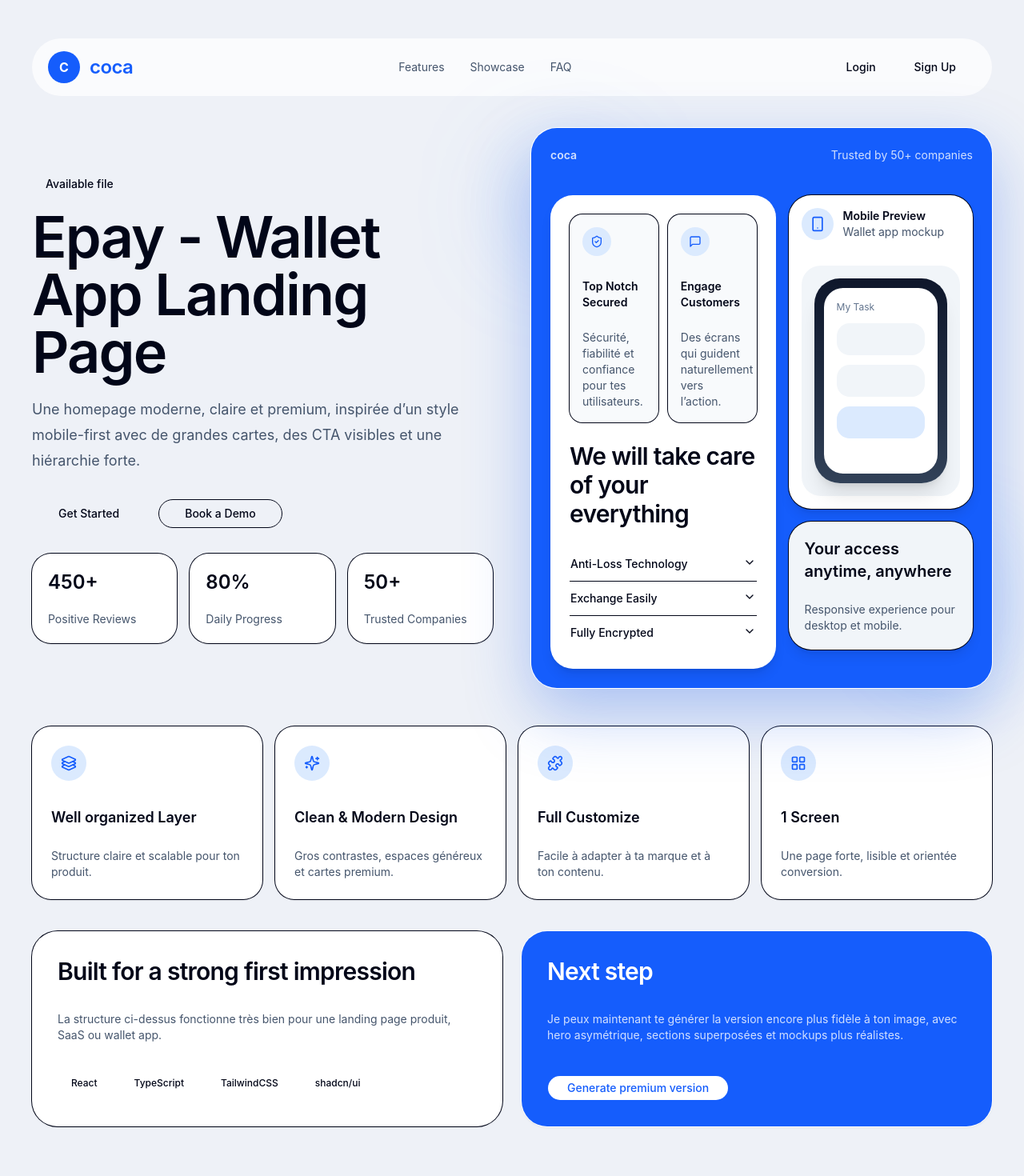
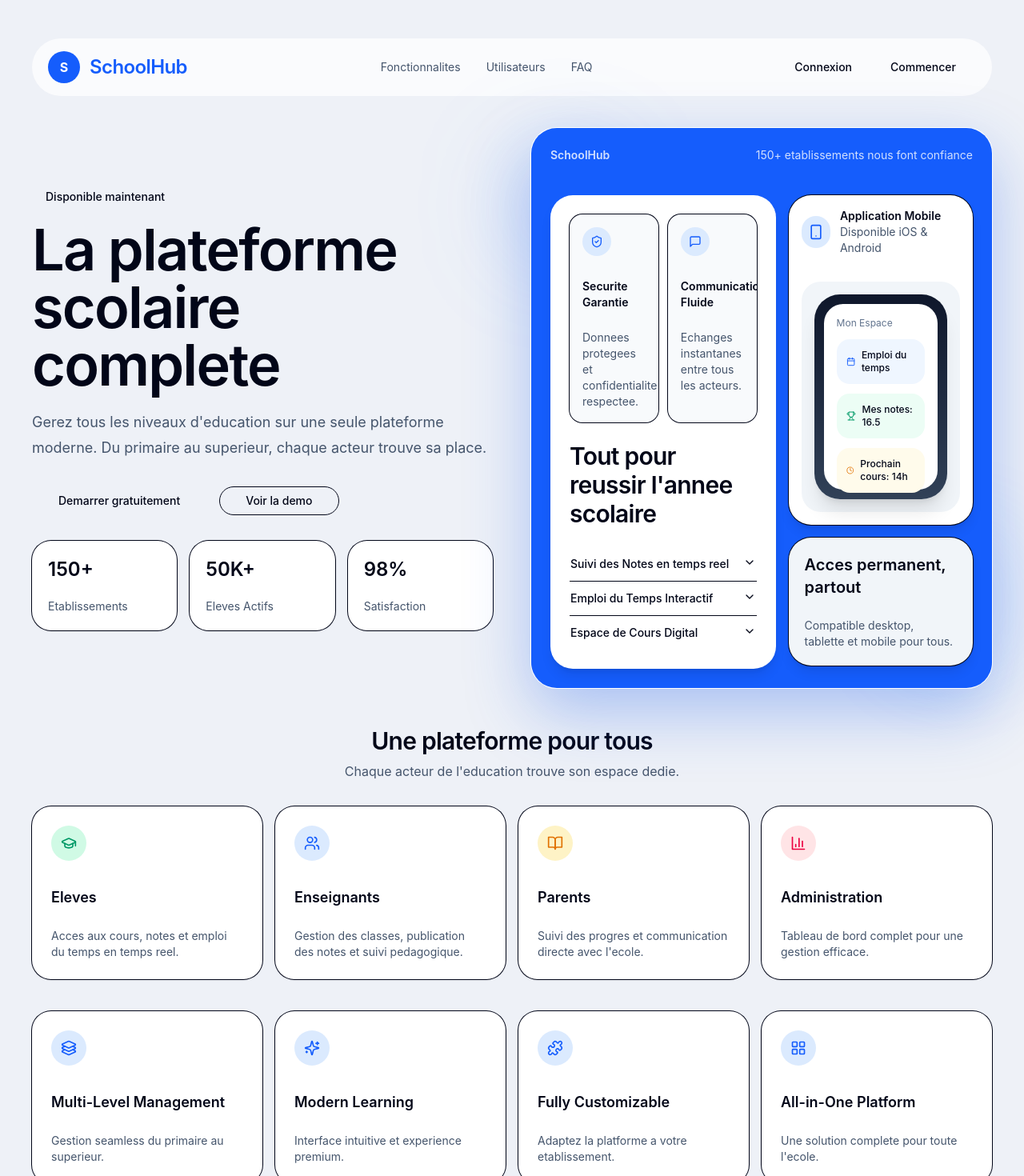
Before and after one commit to rudney5000/school-management, a React (Vite) app in the folder frontend/: page / in a window 1280 px wide. Shown: the top 1470 px of the page at 80% size. Built offline with nearby package versions, Linux system fonts and the light colour scheme.

Commit message:
feat: add HomePage

```diff
--- a/frontend/src/pages/home/HomePage.tsx
+++ b/frontend/src/pages/home/HomePage.tsx
@@ -1,49 +1,79 @@
-import { Button } from "@shared/ui/button";
-import { Badge } from "@shared/ui/badge";
-import {Card} from "@shared/ui/card";
+
 import {
-    Accordion,
-    AccordionContent,
-    AccordionItem,
-    AccordionTrigger
-} from "@shared/ui/accordion";
-import {
+    GraduationCap,
+    Users,
+    BookOpen,
+    Calendar,
+    ShieldCheck,
+    BarChart3,
+    MessageSquare,
+    Trophy,
+    Clock,
+    Sparkles,
     LayoutGrid,
     Layers3,
-    MessageSquare,
     Puzzle,
-    ShieldCheck,
     Smartphone,
-    Sparkles,
 } from "lucide-react";
+import {Button} from "@shared/ui/button.tsx";
+import {Badge} from "@shared/ui/badge.tsx";
+import {Card} from "@shared/ui/card.tsx";
+import {Accordion, AccordionContent, AccordionItem, AccordionTrigger} from "@shared/ui/accordion.tsx";
 
 const features = [
     {
         icon: <Layers3 className="h-5 w-5" />,
-        title: "Well organized Layer",
-        desc: "Structure claire et scalable pour ton produit.",
+        title: "Multi-Level Management",
+        desc: "Gestion seamless du primaire au superieur.",
     },
     {
         icon: <Sparkles className="h-5 w-5" />,
-        title: "Clean & Modern Design",
-        desc: "Gros contrastes, espaces généreux et cartes premium.",
+        title: "Modern Learning",
+        desc: "Interface intuitive et experience premium.",
     },
     {
         icon: <Puzzle className="h-5 w-5" />,
-        title: "Full Customize",
-        desc: "Facile à adapter à ta marque et à ton contenu.",
+        title: "Fully Customizable",
+        desc: "Adaptez la platforme a votre etablissement.",
     },
     {
         icon: <LayoutGrid className="h-5 w-5" />,
-        title: "1 Screen",
-        desc: "Une page forte, lisible et orientée conversion.",
+        title: "All-in-One Platform",
+        desc: "Une solution complete pour toute l'ecole.",
     },
 ];
 
 const stats = [
-    { value: "450+", label: "Positive Reviews" },
-    { value: "80%", label: "Daily Progress" },
-    { value: "50+", label: "Trusted Companies" },
+    { value: "150+", label: "Etablissements" },
+    { value: "50K+", label: "Eleves Actifs" },
+    { value: "98%", label: "Satisfaction" },
+];
+
+const userTypes = [
+    {
+        icon: <GraduationCap className="h-5 w-5" />,
+        title: "Eleves",
+        desc: "Acces aux cours, notes et emploi du temps en temps reel.",
+        color: "bg-emerald-100 text-emerald-600",
+    },
+    {
+        icon: <Users className="h-5 w-5" />,
+        title: "Enseignants",
+        desc: "Gestion des classes, publication des notes et suivi pedagogique.",
+        color: "bg-blue-100 text-blue-600",
+    },
+    {
+        icon: <BookOpen className="h-5 w-5" />,
+        title: "Parents",
+        desc: "Suivi des progres et communication directe avec l'ecole.",
+        color: "bg-amber-100 text-amber-600",
+    },
+    {
+        icon: <BarChart3 className="h-5 w-5" />,
+        title: "Administration",
+        desc: "Tableau de bord complet pour une gestion efficace.",
+        color: "bg-rose-100 text-rose-600",
+    },
 ];
 
 export function HomePage() {
@@ -53,19 +83,19 @@ export function HomePage() {
                 <nav className="mb-10 flex items-center justify-between rounded-full bg-white/70 px-5 py-4 backdrop-blur">
                     <div className="flex items-center gap-3">
                         <div className="flex h-10 w-10 items-center justify-center rounded-full bg-blue-600 font-bold text-white">
-                            C
+                            S
                         </div>
                         <span className="text-2xl font-semibold tracking-tight text-blue-600">
-              coca
-            </span>
+                            SchoolHub
+                        </span>
                     </div>
 
                     <div className="hidden items-center gap-8 text-sm text-slate-600 md:flex">
                         <a href="#features" className="hover:text-slate-950">
-                            Features
+                            Fonctionnalites
                         </a>
-                        <a href="#showcase" className="hover:text-slate-950">
-                            Showcase
+                        <a href="#users" className="hover:text-slate-950">
+                            Utilisateurs
                         </a>
                         <a href="#faq" className="hover:text-slate-950">
                             FAQ
@@ -74,9 +104,9 @@ export function HomePage() {
 
                     <div className="flex items-center gap-3">
                         <Button variant="ghost" className="rounded-full">
-                            Login
+                            Connexion
                         </Button>
-                        <Button className="rounded-full px-6">Sign Up</Button>
+                        <Button className="rounded-full px-6">Commencer</Button>
                     </div>
                 </nav>
 
@@ -84,26 +114,25 @@ export function HomePage() {
                     <div className="space-y-8">
                         <div className="space-y-5">
                             <Badge className="rounded-full px-4 py-2 text-sm" variant="secondary">
-                                Available file
+                                Disponible maintenant
                             </Badge>
 
                             <h1 className="max-w-xl text-5xl font-semibold tracking-tight sm:text-6xl lg:text-7xl">
-                                Epay - Wallet App Landing Page
+                                La plateforme scolaire complete
                             </h1>
 
                             <p className="max-w-xl text-lg leading-8 text-slate-600">
-                                Une homepage moderne, claire et premium, inspirée d’un style
-                                mobile-first avec de grandes cartes, des CTA visibles et une
-                                hiérarchie forte.
+                                Gerez tous les niveaux d'education sur une seule plateforme moderne.
+                                Du primaire au superieur, chaque acteur trouve sa place.
                             </p>
                         </div>
 
                         <div className="flex flex-wrap gap-4">
                             <Button size="lg" className="rounded-full px-8">
-                                Get Started
+                                Demarrer gratuitement
                             </Button>
                             <Button size="lg" variant="outline" className="rounded-full px-8">
-                                Book a Demo
+                                Voir la demo
                             </Button>
                         </div>
 
@@ -123,8 +152,8 @@ export function HomePage() {
 
                         <Card className="relative overflow-hidden rounded-[2rem] border-0 bg-blue-600 p-6 text-white shadow-[0_30px_80px_rgba(37,99,235,0.35)]">
                             <div className="mb-6 flex items-center justify-between text-sm text-white/80">
-                                <span className="font-semibold">coca</span>
-                                <span>Trusted by 50+ companies</span>
+                                <span className="font-semibold">SchoolHub</span>
+                                <span>150+ etablissements nous font confiance</span>
                             </div>
 
                             <div className="grid gap-4 lg:grid-cols-[1.1fr_0.9fr]">
@@ -134,9 +163,9 @@ export function HomePage() {
                                             <div className="mb-3 flex h-9 w-9 items-center justify-center rounded-full bg-blue-100 text-blue-600">
                                                 <ShieldCheck className="h-4 w-4" />
                                             </div>
-                                            <h3 className="font-semibold">Top Notch Secured</h3>
+                                            <h3 className="font-semibold">Securite Garantie</h3>
                                             <p className="mt-2 text-sm text-slate-600">
-                                                Sécurité, fiabilité et confiance pour tes utilisateurs.
+                                                Donnees protegees et confidentialite respectee.
                                             </p>
                                         </Card>
 
@@ -144,35 +173,35 @@ export function HomePage() {
                                             <div className="mb-3 flex h-9 w-9 items-center justify-center rounded-full bg-blue-100 text-blue-600">
                                                 <MessageSquare className="h-4 w-4" />
                                             </div>
-                                            <h3 className="font-semibold">Engage Customers</h3>
+                                            <h3 className="font-semibold">Communication Fluide</h3>
                                             <p className="mt-2 text-sm text-slate-600">
-                                                Des écrans qui guident naturellement vers l’action.
+                                                Echanges instantanes entre tous les acteurs.
                                             </p>
                                         </Card>
                                     </div>
 
                                     <h2 className="max-w-md text-3xl font-semibold tracking-tight">
-                                        We will take care of your everything
+                                        Tout pour reussir l'annee scolaire
                                     </h2>
 
                                     <div className="mt-6 space-y-3">
                                         <Accordion type="single" collapsible className="w-full">
                                             <AccordionItem value="item-1">
-                                                <AccordionTrigger>Anti-Loss Technology</AccordionTrigger>
+                                                <AccordionTrigger>Suivi des Notes en temps reel</AccordionTrigger>
                                                 <AccordionContent>
-                                                    Protection, stabilité et expérience fluide.
+                                                    Visualisez les progres et les performances instantanement.
                                                 </AccordionContent>
                                             </AccordionItem>
                                             <AccordionItem value="item-2">
-                                                <AccordionTrigger>Exchange Easily</AccordionTrigger>
+                                                <AccordionTrigger>Emploi du Temps Interactif</AccordionTrigger>
                                                 <AccordionContent>
-                                                    Interaction simple et navigation rapide.
+                                                    Planning personnalise et notifications automatiques.
                                                 </AccordionContent>
                                             </AccordionItem>
                                             <AccordionItem value="item-3">
-                                                <AccordionTrigger>Fully Encrypted</AccordionTrigger>
+                                                <AccordionTrigger>Espace de Cours Digital</AccordionTrigger>
                                                 <AccordionContent>
-                                                    Architecture pensée pour la confiance.
+                                                    Ressources pedagogiques accessibles partout.
                                                 </AccordionContent>
                                             </AccordionItem>
                                         </Accordion>
@@ -186,19 +215,28 @@ export function HomePage() {
                                                 <Smartphone className="h-5 w-5" />
                                             </div>
                                             <div>
-                                                <div className="font-semibold">Mobile Preview</div>
-                                                <div className="text-sm text-slate-600">Wallet app mockup</div>
+                                                <div className="font-semibold">Application Mobile</div>
+                                                <div className="text-sm text-slate-600">Disponible iOS & Android</div>
                                             </div>
                                         </div>
 
                                         <div className="rounded-3xl bg-slate-100 p-4">
                                             <div className="mx-auto h-64 max-w-[220px] rounded-[2rem] bg-gradient-to-b from-slate-900 to-slate-700 p-3 text-white shadow-xl">
                                                 <div className="h-full rounded-[1.5rem] bg-white p-4 text-slate-950">
-                                                    <div className="text-xs text-slate-500">My Task</div>
+                                                    <div className="text-xs text-slate-500">Mon Espace</div>
                                                     <div className="mt-3 space-y-3">
-                                                        <div className="h-10 rounded-2xl bg-slate-100" />
-                                                        <div className="h-10 rounded-2xl bg-slate-100" />
-                                                        <div className="h-10 rounded-2xl bg-blue-100" />
+                                                        <div className="flex items-center gap-2 rounded-2xl bg-blue-50 p-3">
+                                                            <Calendar className="h-4 w-4 text-blue-600" />
+                                                            <span className="text-xs font-medium">Emploi du temps</span>
+                                                        </div>
+                                                        <div className="flex items-center gap-2 rounded-2xl bg-emerald-50 p-3">
+                                                            <Trophy className="h-4 w-4 text-emerald-600" />
+                                                            <span className="text-xs font-medium">Mes notes: 16.5</span>
+                                                        </div>
+                                                        <div className="flex items-center gap-2 rounded-2xl bg-amber-50 p-3">
+                                                            <Clock className="h-4 w-4 text-amber-600" />
+                                                            <span className="text-xs font-medium">Prochain cours: 14h</span>
+                                                        </div>
                                                     </div>
                                                 </div>
                                             </div>
@@ -207,16 +245,38 @@ export function HomePage() {
 
                                     <Card className="rounded-[1.75rem] border-0 bg-slate-100 p-5 text-slate-950 shadow-lg">
                                         <h3 className="text-xl font-semibold">
-                                            Your access anytime, anywhere
+                                            Acces permanent, partout
                                         </h3>
                                         <p className="mt-2 text-sm text-slate-600">
-                                            Responsive experience pour desktop et mobile.
+                                            Compatible desktop, tablette et mobile pour tous.
                                         </p>
                                     </Card>
                                 </div>
                             </div>
                         </Card>
                     </div>
+                </div>
+            </section>
+
+            <section id="users" className="mx-auto max-w-7xl px-6 pb-10 lg:px-10">
+                <div className="mb-8 text-center">
+                    <h2 className="text-3xl font-semibold tracking-tight">
+                        Une plateforme pour tous
+                    </h2>
+                    <p className="mt-2 text-slate-600">
+                        Chaque acteur de l'education trouve son espace dedie.
+                    </p>
+                </div>
+                <div className="grid gap-4 md:grid-cols-2 xl:grid-cols-4">
+                    {userTypes.map((item) => (
+                        <Card key={item.title} className="group rounded-3xl border-0 bg-white p-6 shadow-sm transition-all hover:shadow-lg">
+                            <div className={cn("mb-4 flex h-11 w-11 items-center justify-center rounded-full", item.color)}>
+                                {item.icon}
+                            </div>
+                            <h3 className="text-lg font-semibold">{item.title}</h3>
+                            <p className="mt-2 text-sm text-slate-600">{item.desc}</p>
+                        </Card>
+                    ))}
                 </div>
             </section>
 
@@ -238,11 +298,12 @@ export function HomePage() {
                 <div className="grid gap-6 lg:grid-cols-2">
                     <Card className="rounded-[2rem] border-0 bg-white p-8 shadow-sm">
                         <h2 className="text-3xl font-semibold tracking-tight">
-                            Built for a strong first impression
+                            Concu pour l'education moderne
                         </h2>
                         <p className="mt-4 text-slate-600">
-                            La structure ci-dessus fonctionne très bien pour une landing page
-                            produit, SaaS ou wallet app.
+                            Notre plateforme s'adapte a tous les niveaux: maternelle, primaire,
+                            college, lycee et enseignement superieur. Chaque etablissement trouve
+                            son modele ideal.
                         </p>
                         <div className="mt-6 flex flex-wrap gap-3">
                             <Badge variant="secondary" className="rounded-full px-4 py-2">
@@ -261,15 +322,16 @@ export function HomePage() {
                     </Card>
 
                     <Card className="rounded-[2rem] border-0 bg-blue-600 p-8 text-white shadow-sm">
-                        <h2 className="text-3xl font-semibold tracking-tight">Next step</h2>
+                        <h2 className="text-3xl font-semibold tracking-tight">
+                            Pret a transformer votre etablissement?
+                        </h2>
                         <p className="mt-4 text-white/80">
-                            Je peux maintenant te générer la version encore plus fidèle à ton
-                            image, avec hero asymétrique, sections superposées et mockups plus
-                            réalistes.
+                            Rejoignez plus de 150 etablissements qui font confiance a SchoolHub
+                            pour moderniser leur gestion scolaire et ameliorer l'experience educative.
                         </p>
                         <div className="mt-6 flex flex-wrap gap-3">
                             <Button className="rounded-full bg-white px-6 text-blue-600 hover:bg-white/90">
-                                Generate premium version
+                                Demander une demo
                             </Button>
                         </div>
                     </Card>
@@ -278,3 +340,7 @@ export function HomePage() {
         </main>
     );
 }
+
+function cn(...classes: (string | boolean | undefined)[]) {
+    return classes.filter(Boolean).join(' ');
+}
--- a/frontend/src/shared/ui/accordion.tsx
+++ b/frontend/src/shared/ui/accordion.tsx
@@ -1,6 +1,5 @@
 import * as React from "react"
 import { Accordion as AccordionPrimitive } from "radix-ui"
-
 import { cn } from "@shared/lib/utils"
 import { ChevronDownIcon, ChevronUpIcon } from "lucide-react"
 
```
